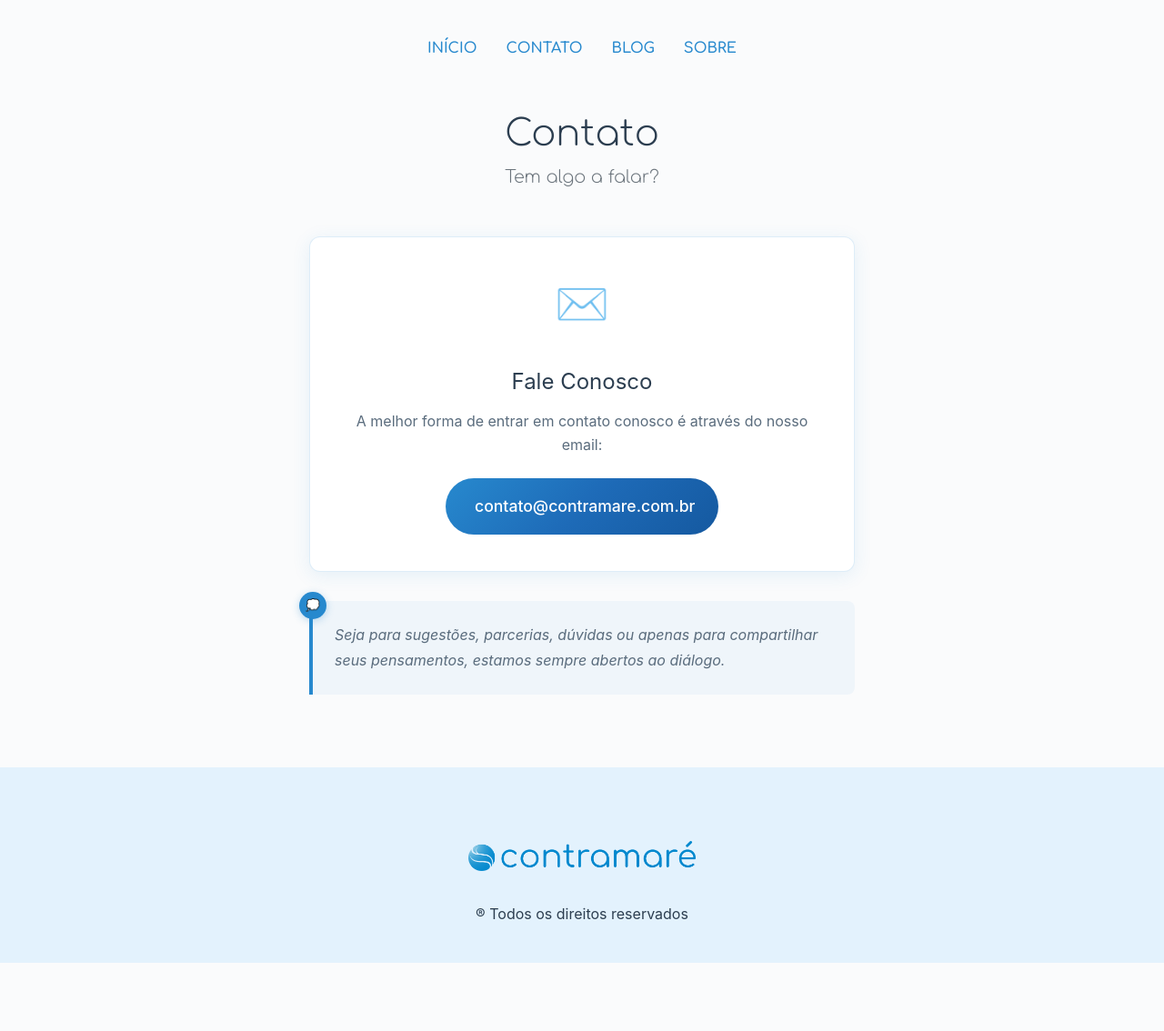
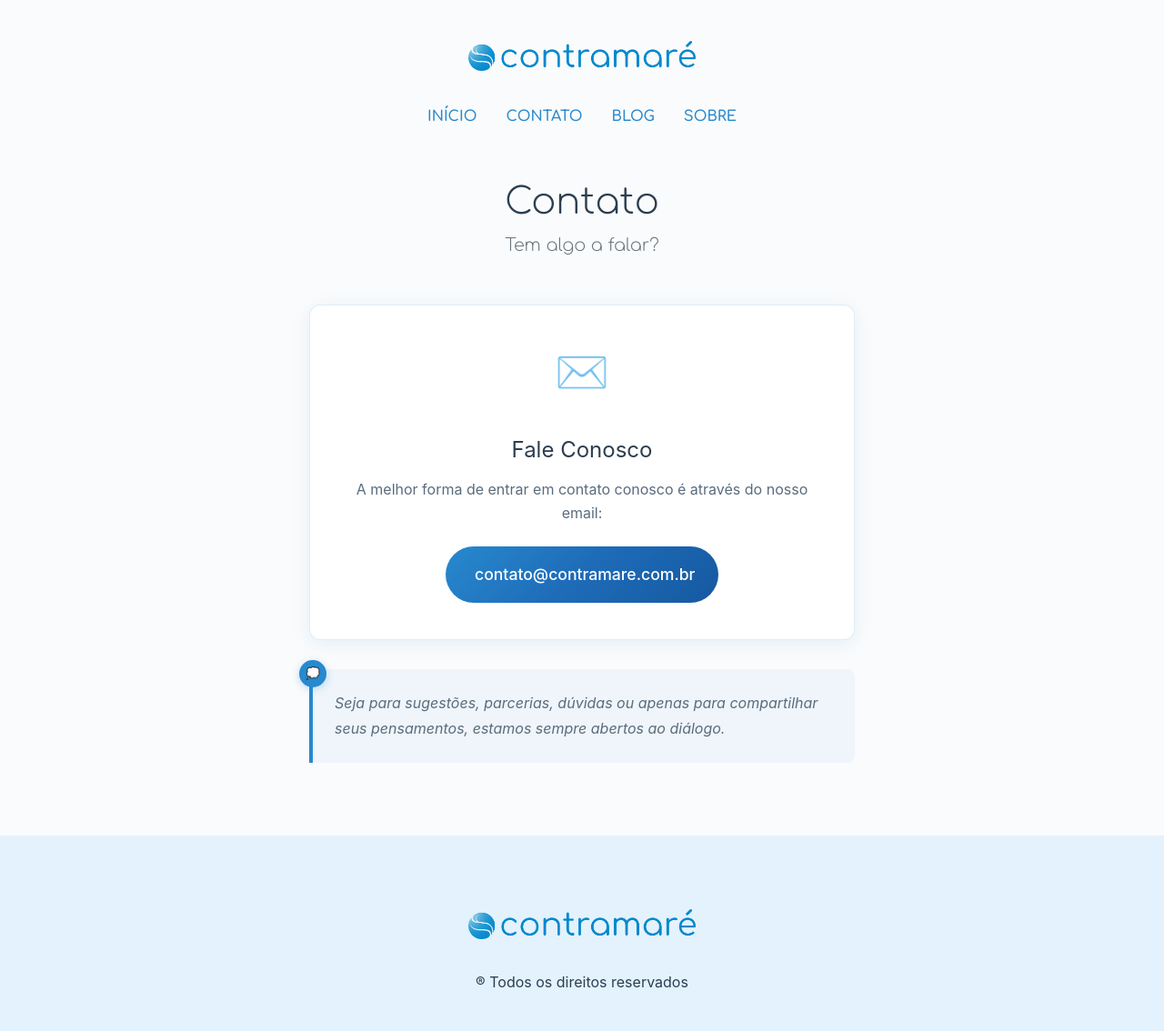
Before and after one commit to neylonsantos/contramare, a Jekyll site: the page built from pages/contact.html, in a window 1280 px wide. Shown: the whole page at 91% size. Built offline with Jekyll 4.4.1, drawn with Linux system fonts in a browser that asks for light colours; before the commit the page ends 1059 px from its top, so only the background shows below that.

Commit message:
Adiciona logo no cabeçalho para as páginas de blog e contato, e estiliza a imagem para centralização e dimensionamento adequado.

```diff
--- a/_includes/header.html
+++ b/_includes/header.html
@@ -1,6 +1,12 @@
 <header class="master-header">
 
   <div class="sub-header container pt-4 pb-3 d-flex flex-column align-items-center">
+
+    {% if page.url == '/blog/' or page.url == '/contact/' %}
+      <div class="header-logo">
+        <img src="/assets/base/contramare-line.png" alt="header-logo">
+      </div>
+    {% endif %}
 
     <button onclick="show()" class="menu-btn" type="button" aria-label="Abrir menu">
       <i class="bi bi-chevron-down menu-icon-down"></i>
--- a/assets/css/header.css
+++ b/assets/css/header.css
@@ -1,6 +1,14 @@
 header {
   font-family: 'Comfortaa';
   font-weight: 600;
+}
+
+.header-logo img {
+  width: 250px;
+  height: 75px;
+  object-fit: contain;
+  display: block;
+  margin: 0 auto;
 }
 
 .master-header ul li a {
```
